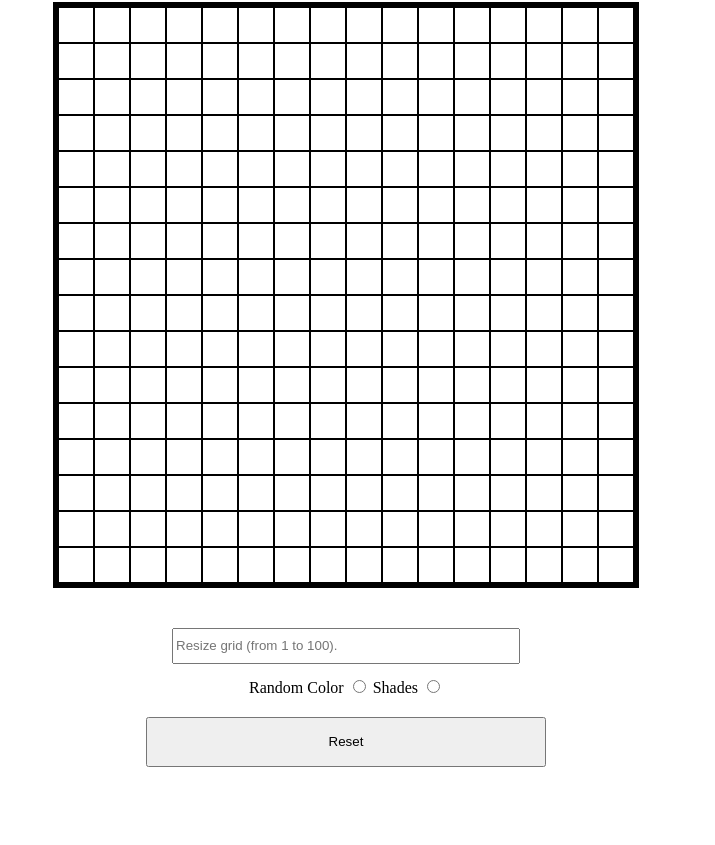
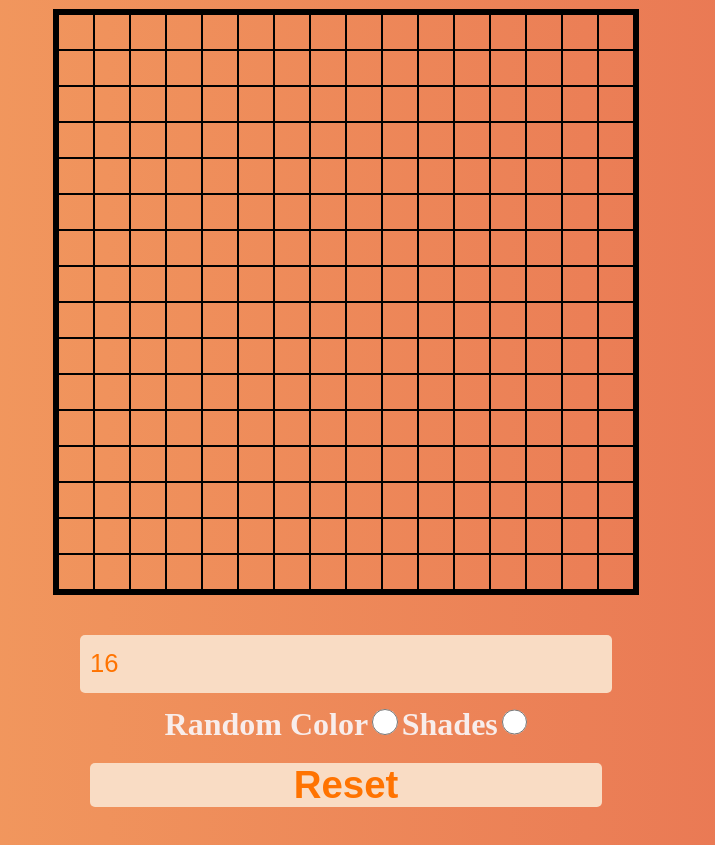
Before and after one commit to S460s/etch-a-sketch, a plain HTML site: page index.html in a window 1280 px wide. Shown: the part 78-923 px from the top of the page, without its empty margins (294-1009 px from the left). Before the commit the page ends 853 px from the top, so only its background shows below. Drawn offline with Linux system fonts and the light colour scheme.

Commit message:
Finished the project

```diff
--- a/index.html
+++ b/index.html
@@ -12,17 +12,20 @@
     <div id="container"></div>
     <form action="">
     <label for="squares">
-        <input onchange="changeSize()" id="squares" type="number" min="1" max="100" placeholder="Resize grid (from 1 to 100). ">
+        <input onchange="changeSize()" id="squares" type="number" min="1" max="100" placeholder="Resize grid (from 1 to 100). " value=16>
     </label>
 
     <div id="options">
-        <label>Random Color
-            <input name="modes" id="randomColor" type="radio">
+        <label><span class="radioText">Random Color</span>
+            <input class="radio" name="modes" id="randomColor" type="radio">
         <label for="randomColor">
 
-        <label for="darker">Shades
-            <input name="modes" id="darker" type="radio">
+        <label for="darker"><span class="radioText">Shades</span>
+            <input class="radio" name="modes" id="darker" type="radio">
         </label>
+
+
+
 
     </div>
 
--- a/script.js
+++ b/script.js
@@ -1,16 +1,19 @@
+let container = document.getElementById('container')
+
+
 function createCells(num = 16) {
+    //Create the grid.
     if (num <= 100) {
     for(x=0; x< num**2; x++) {
         let cell = document.createElement('div');
         cell.className = "cell";
-        let container = document.getElementById('container')
         container.appendChild(cell);
         }
     }
     container.style.cssText = `grid-template-columns: repeat(${num}, auto);    `
 }
-
 function changeColor() {
+    //Change the color of the divs.
     let cells = document.querySelectorAll(".cell")
     cells.forEach((div) => {
         let num2 = 255;
@@ -26,36 +29,34 @@ function changeColor() {
                 div.style.cssText = `background-color: rgb(${num3}, ${num4}, ${num5})`
             }
             else {
-            div.style.cssText = `background-color: black`
+            div.style.cssText = `background-color: #fec89a`
             }
         })
     })
 }
 
 function reset() {
-    let cells = document.querySelectorAll(".cell")
+    // Reset the grid
+    let squares = document.getElementById("squares").value
     let reset = document.querySelector("#reset")
 
-
     reset.addEventListener("click", () =>{
-        cells.forEach((cell) =>{
-            cell.style.cssText = "background-color: white"
-        })
+        container.innerHTML = ""
+        createCells(squares)
+        changeColor()
     })
 }
 
 function changeSize() {
-
+    // Change the size of the grid to the selected number.
     let squares = document.getElementById("squares").value
     if (squares > 0 && squares < 101) {
-        let container = document.getElementById('container')
         container.innerHTML = ""
         createCells(squares)
         changeColor()
         reset()
     }
     else{
-    let container = document.getElementById('container')
     container.innerHTML = ""
     createCells(16)
     changeColor()
@@ -66,6 +67,8 @@ function changeSize() {
 
 
 
+
+
 createCells()
 changeColor()
 reset()
--- a/style.css
+++ b/style.css
@@ -1,5 +1,17 @@
+*{
+    margin: 0;
+    padding: 0;
+}
+
+
+body{
+    background:linear-gradient(90deg,rgb(244, 162, 97), rgb(231, 111, 81) )
+}
 h1{
+
     text-align: center;
+    color: #ffeea4;
+    font-size: 5vmax;
 }
 
 #container{
@@ -19,20 +31,46 @@ h1{
 #reset{
     display: block;
     margin: auto;
-    width: 400px;
-    height: 50px;
+    width: 40vmax;
     margin-top: 20px;
+    background-color: #f9dcc4;
+    font-size: 3vmax;
+    color: #ff7300;
+    font-weight: 900;
+    border: none;
+    border-radius: 5px;
+    outline-color: burlywood;
+    margin-bottom: 3vmax;
 }
 
 #squares{
-    height: 30px;
-    width: 340px;
+    height: 3vmax;
+    width: 40vmax;
     display: block;
     margin: auto;
     margin-top: 40px;
+    background-color: #f9dcc4;
+    border: none;
+    border-radius: 5px;
+    font-size: 2vmax;
+    padding: 10px;
+    outline: none;
+    color: #ff7300;
 }
+
 #options{
     margin-top: 1vmax;
     display: flex;
-    justify-content: space-around;
+    justify-content: space-evenly;
 }
+.radioText{
+    font-size: 2.5vmax;
+    color: #f8edeb;
+    font-weight: 800;
+}
+input[type=radio]{
+    display: inline;
+    border: 0px;
+    width: 2vmax;
+    height: 2vmax;
+}
```
